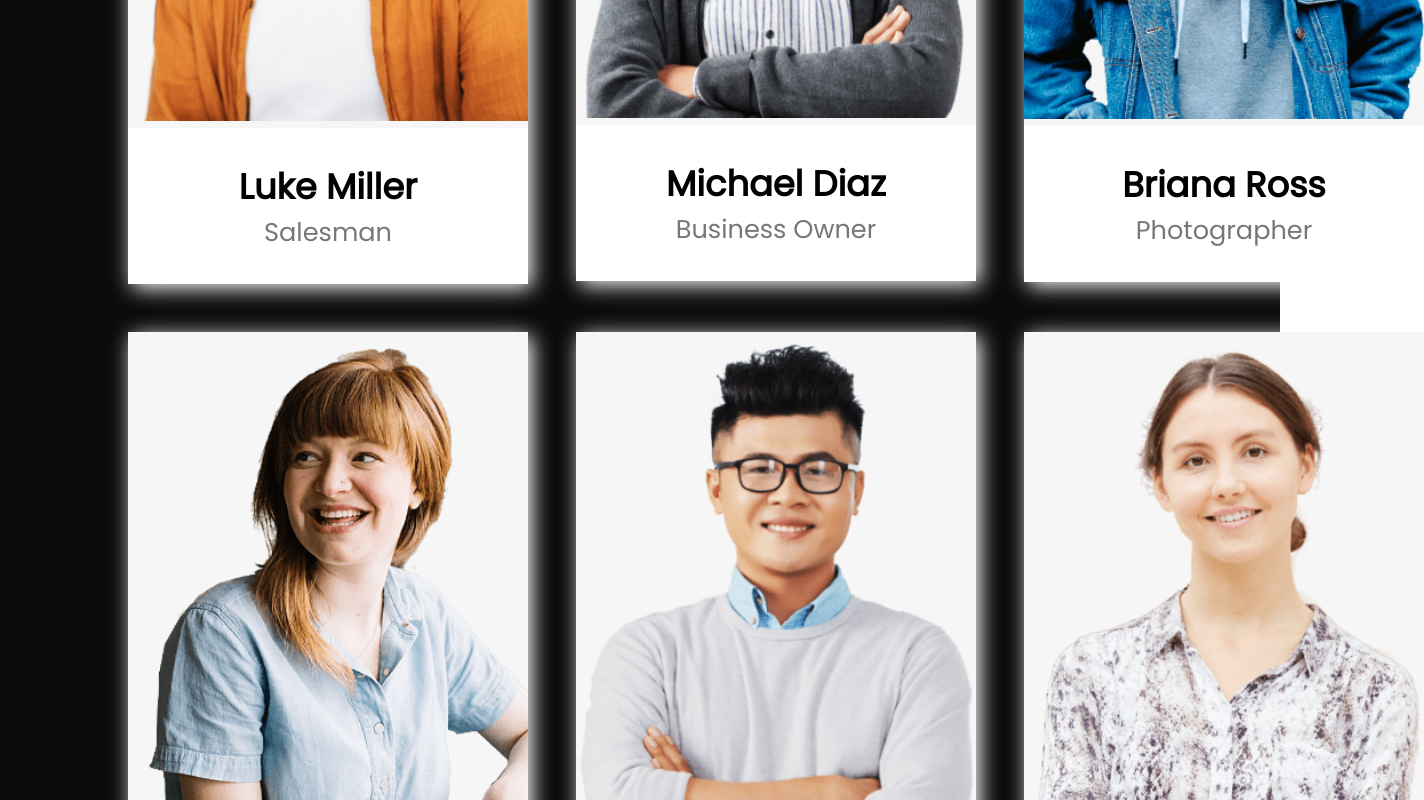
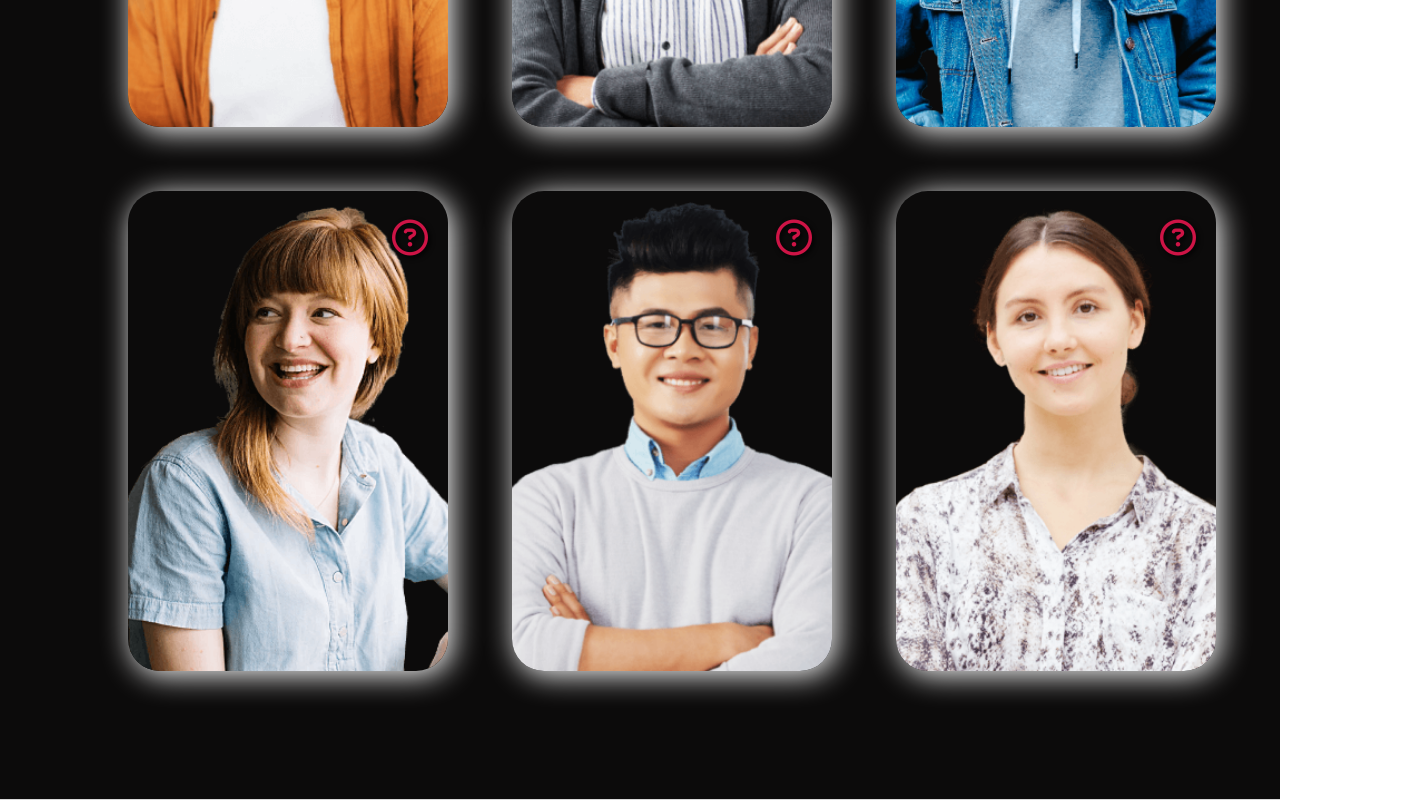
Before and after one commit to pope881/Ecommerce, a React (Create React App) app: page /team in a window 1280 px wide. Shown: the part 800-1600 px from the top of the page, 1424 px wide, since content can reach past the window. Built offline with nearby package versions, Linux system fonts and the light colour scheme.

Commit message:
team component updated

```diff
--- a/src/Components/Hero/Hero.module.css
+++ b/src/Components/Hero/Hero.module.css
@@ -4,6 +4,7 @@
 	background: linear-gradient(180deg, #ce1446, #e1ffea22 100%);
 	display: flex;
 	/* margin-top: 10vh; */
+	margin-bottom: 10rem;
 }
 
 .hero-left {
--- a/src/Components/Offers/Offers.jsx
+++ b/src/Components/Offers/Offers.jsx
@@ -1,15 +1,20 @@
 import React from 'react'
 import classes from './Offers.module.css'
 import exlusive_image from '../Assets/exclusive_image.png'
+import { useNavigate } from 'react-router-dom'
 
 const Offers = () => {
+	const navigate = useNavigate()
+	const navigateHandler = params => {
+		navigate('/womens')
+	}
 	return (
 		<div className={classes.offers}>
 			<div className={classes['offers-left']}>
 				<h1>Exclusive</h1>
-				<h1>Offers For You</h1>
+				<h1>Offers For Woman</h1>
 				<p>ONLY ON BEST SELLERS PRODUCTS</p>
-				<button>Check now</button>
+				<button onClick={navigateHandler}>Check now</button>
 			</div>
 			<div className={classes['offers-right']}>
 				<img src={exlusive_image} alt="" />
--- a/src/Components/Offers/Offers.module.css
+++ b/src/Components/Offers/Offers.module.css
@@ -1,11 +1,11 @@
 .offers {
+	/* width: 100%; */
 	width: 75%;
-	/* width: 65%; */
-	height: 60vh;
+	/* height: 60vh; */
 	display: flex;
 	margin: auto;
 	padding: 0px 140px;
-	margin-bottom: 150px;
+	margin-bottom: 10rem;
 	background: linear-gradient(180deg, #ce1446 0%, #e1ffea22 90%);
 }
 
--- a/src/Components/Popular/Popular.module.css
+++ b/src/Components/Popular/Popular.module.css
@@ -3,8 +3,9 @@
 	flex-direction: column;
 	align-items: center;
 	gap: 10px;
-	height: 90vh;
-    /* height: 100vh; */
+	margin-bottom: 10rem;
+	/* height: 90vh; */
+	/* height: 100vh; */
 }
 
 .popular h1 {
@@ -21,7 +22,7 @@
 }
 
 .popular-item {
-    margin-top: 50px;
-    display: flex;
-    gap: 30px;
+	margin-top: 50px;
+	display: flex;
+	gap: 30px;
 }
--- a/src/Components/Team/OurTeam.css
+++ b/src/Components/Team/OurTeam.css
@@ -5,7 +5,7 @@
 	align-items: center;
 	background-color: #0c0b0b;
 	width: 100%;
-	padding: 4% 10%;
+	padding: 6% 10% 10%;
 }
 
 .team-text {
@@ -54,14 +54,13 @@
 	grid-template-columns: 1fr 1fr 1fr;
 	grid-template-rows: auto;
 	background-color: #0c0b0b;
-	gap: 3rem;
+	gap: 4rem;
 	align-items: center;
 	text-align: center;
 	width: 100%;
-
 	margin: 0 auto;
 }
-
+/*
 @media (max-width: 1150px) {
 	.team-container {
 		grid-template-columns: 1fr 1fr;
@@ -76,41 +75,69 @@
 		width: -moz-fit-content;
 		width: fit-content;
 	}
+} */
+
+.team-container__card {
+	position: relative;
+	width: 20rem;
+	height: 30rem;
+	border-radius: 2rem;
+	text-align: center;
+	background-position: center;
+	background-size: cover;
+	color: #fff;
+	box-shadow: 4px 4px 30px 0px white;
+	overflow: hidden;
 }
 
-.team-container__box {
-	width: 25rem;
-	background-color: white;
-	box-shadow: 4px 4px 20px 0px white;
+.team-container__card__button {
+	position: absolute;
+	top: 10px;
+	right: 10px;
+	padding: 10px;
+	background: none;
+	border: none;
+	color: #ce1446;
+	font-size: 36px;
+	text-shadow: 2px 2px 5px rgb(0, 0, 0);
+	cursor: crosshair;
+	z-index: 10;
 }
 
+.team-container__card__button:hover ~ .team-container__card__text {
+	clip-path: circle(120% at 50% 90%);
+}
+
+/*
 @media (max-width: 400px) {
-	.team-container__box {
+	.team-container__card {
 		width: 100%;
 	}
+} */
+
+.team-container__card__text {
+	position: absolute;
+	display: flex;
+	flex-direction: column;
+	justify-content: flex-end;
+	color: #ffffff;
+	top: 0;
+	left: 0;
+	right: 0;
+	bottom: 0;
+	padding: 50px 30px;
+	background-color: rgba(0, 0, 0, 0.8);
+	clip-path: circle(0 at 50% 90%);
+	transition: 0.8s;
 }
 
-.team-container__box__img-div {
-	width: 100%;
-	height: auto;
-	background-color: #f6f6f6;
+.team-container__card__text h1 {
+	font-size: 2rem;
+	color: #ce1446;
 }
 
-.team-container__box__img-div img {
-	width: 100%;
+.team-container__card__text h2 {
+	font-size: 1.4rem;
+	margin-bottom: 0.8rem;
+	color: #fff;
 }
-
-.team-container__box__descr {
-	color: #010103;
-	padding: 2rem;
-}
-
-.team-container__box__descr h3 {
-	font-size: 2.2rem;
-}
-
-.team-container__box__descr p {
-	font-size: 1.6rem;
-	font-weight: 500;
-	color: #777777;
-}
--- a/src/Components/Team/OurTeam.jsx
+++ b/src/Components/Team/OurTeam.jsx
@@ -10,31 +10,36 @@ import Person6 from '../Assets/team/6.png'
 
 function OurTeam() {
 	const teamPpl = [
-		{ img: Person1, name: 'Luke Miller', job: 'Salesman' },
-		{ img: Person2, name: 'Michael Diaz', job: 'Business Owner' },
-		{ img: Person3, name: 'Briana Ross', job: 'Photographer' },
-		{ img: Person4, name: 'Lauren Rivera', job: 'Car Detailist' },
-		{ img: Person5, name: 'Martin Rizz', job: 'Mechanic' },
-		{ img: Person6, name: 'Caitlyn Hunt', job: 'Menager' },
+		{ img: Person1, name: 'Luke Miller', job: 'CHIEF EXECUTIVE OFFICER' },
+		{ img: Person2, name: 'Michael Diaz', job: 'CREATIVE DIRECTOR' },
+		{ img: Person3, name: 'Briana Ross', job: 'UX DESIGNER' },
+		{ img: Person4, name: 'Lauren Rivera', job: 'DESIGN DIRECTOR' },
+		{ img: Person5, name: 'Martin Rizz', job: 'IT SPECIALIST' },
+		{ img: Person6, name: 'Caitlyn Hunt', job: 'LEAD PRODUCT DESIGNER' },
 	]
 	return (
 		<>
 			<div className="team">
 				<div className="team-text">
-					<h4>About</h4>
-					<h1>We aim to empower you to look and feel confident</h1>
+					<h4>Our team</h4>
+					<h1>We're only human. Same like you.</h1>
 					<hr />
-					<p>We are a global brand for all of you, we believe in affordable fashion for all.</p>
+					<p>Meet out team. </p>
 				</div>
 				<div className="team-container">
 					{teamPpl.map((ppl, id) => (
-						<div key={id} className="team-container__box">
-							<div className="team-container__box__img-div">
-								<img src={ppl.img} alt="team_img" />
-							</div>
-							<div className="team-container__box__descr">
-								<h3>{ppl.name}</h3>
-								<p>{ppl.job}</p>
+						<div
+							key={id}
+							className="team-container__card"
+							style={{
+								backgroundImage: `url(${ppl.img})`,
+							}}>
+							<button className="team-container__card__button">
+								<i className="far fa-question-circle"></i>
+							</button>
+							<div className="team-container__card__text">
+								<h1>{ppl.name}</h1>
+								<h2>{ppl.job}</h2>
 							</div>
 						</div>
 					))}
```
